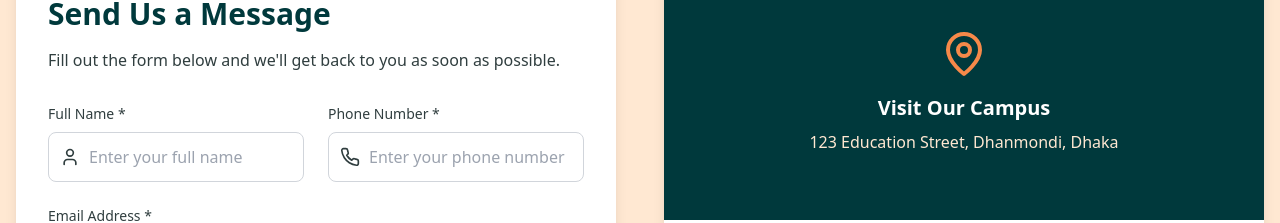
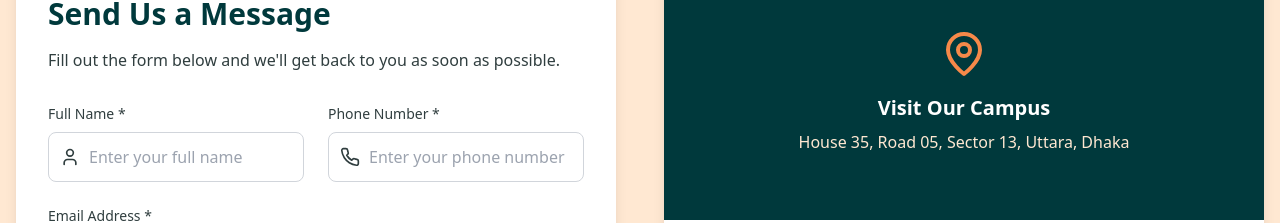
Before and after one commit to SalauddinAhmad/ROOH_International_School, a React (Vite) app: page /contact in a window 1280 px wide. Shown: the part 1080-1303 px from the top of the page. Built offline with nearby package versions, Linux system fonts and the light colour scheme.

Commit message:
Updated Contact.tsx

```diff
--- a/src/pages/Contact.tsx
+++ b/src/pages/Contact.tsx
@@ -304,7 +304,7 @@ const Contact = () => {
                   <div className="text-center">
                     <MapPin className="h-12 w-12 mx-auto mb-4 text-[#F68949]" />
                     <h3 className="text-xl font-bold mb-2">Visit Our Campus</h3>
-                    <p className="text-[#FFE8D2]">123 Education Street, Dhanmondi, Dhaka</p>
+                    <p className="text-[#FFE8D2]">House 35, Road 05, Sector 13, Uttara, Dhaka</p>
                   </div>
                 </div>
                 <div className="p-6">
```
